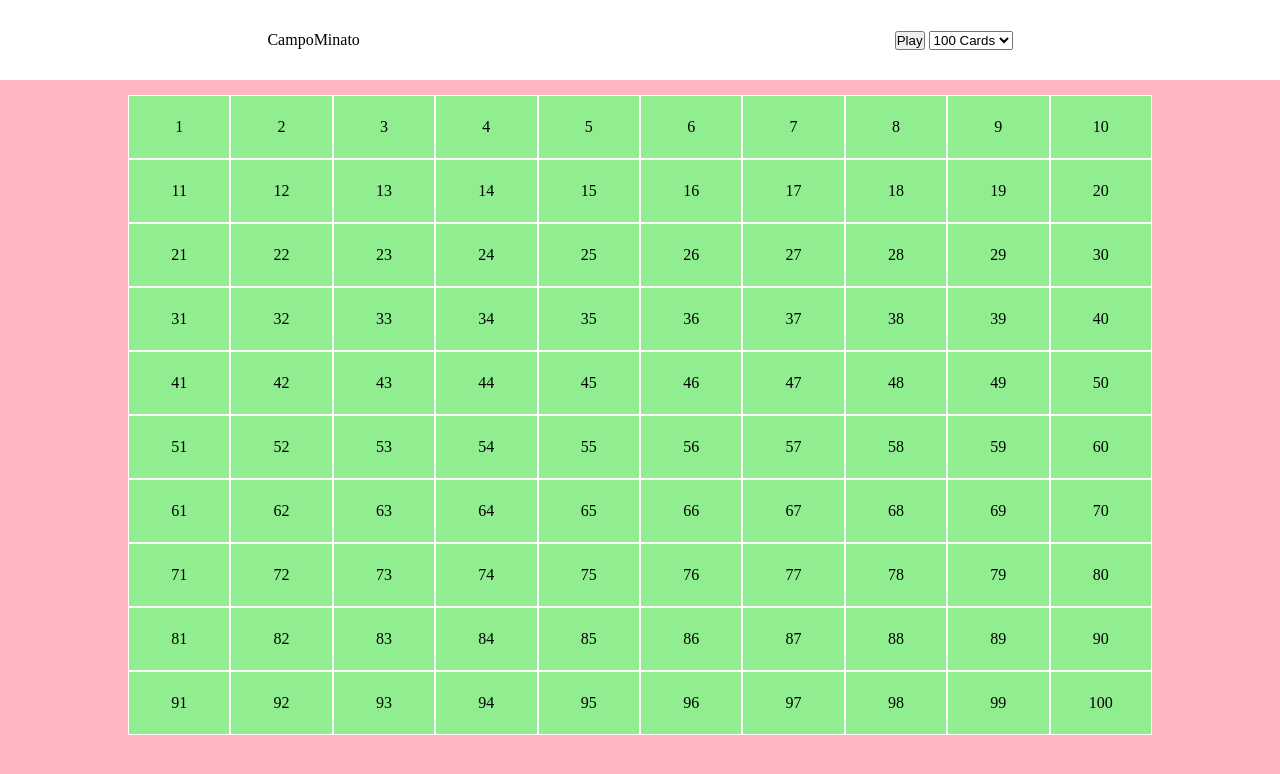
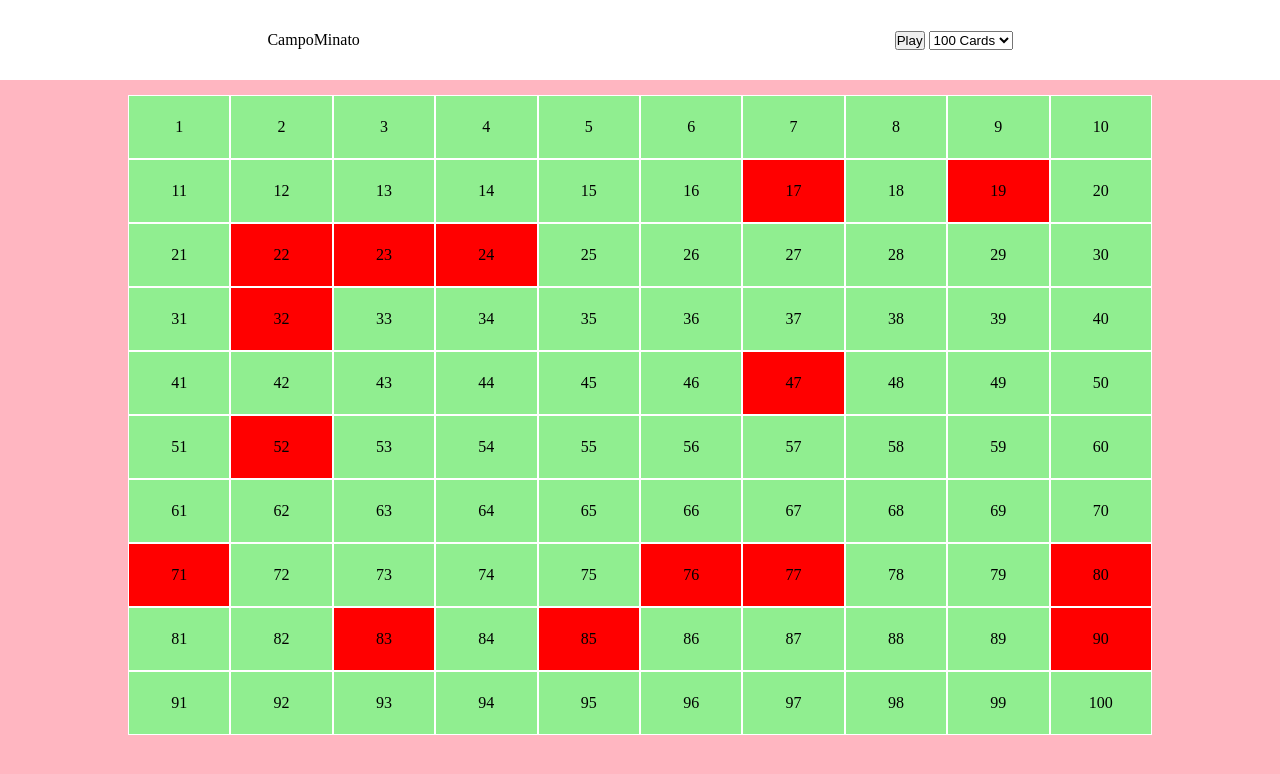
Before and after one commit to Baglio1683/js-campominato-dom, a plain HTML site: page index.html in a window 1280 px wide. Both pictures are taken after a click on the button "Play". Drawn offline with Linux system fonts and the light colour scheme.

Commit message:
add the last version with bug

```diff
--- a/css/style.css
+++ b/css/style.css
@@ -62,16 +62,13 @@ header{
     background-color:lightgreen;
 }
 
-
-
-
-
-
-
-
-
-
-
+/* Setting of card grid click  */
 .card_grid_click{
     background-color: lightskyblue;
 }
+
+.card_grid_bomb{
+
+background-color: red !important;
+
+}
--- a/js/script.js
+++ b/js/script.js
@@ -4,6 +4,7 @@ const grid = document.querySelector(".box_grid");
 const btn = document.querySelector("button");
 
 btn.addEventListener("click" , CreateCards);
+
 
 
 
@@ -34,8 +35,8 @@ function CreateCards(){
      const sel = document.getElementById("select_cards");
      let i= 1;
 
-     const arrayCards = []
      const arrayBomb = GenerateBombs(sel.value);
+
 
      while(i<=sel.value){
 
@@ -52,13 +53,19 @@ function CreateCards(){
        }
 
      card.innerHTML = i;
+
+     if(!arrayBomb.includes(i)){
      card.addEventListener('click' , ShowNumber);
+     }
+     else{
+      card.addEventListener('click' , ShowBomb(arrayBomb));
+     }
 
      grid.appendChild(card);
-     arrayCards.push(card.innerHTML);
-    i++;
+     i++;
 
 }
+
 
 }
 
@@ -66,9 +73,9 @@ function CreateCards(){
 function GenerateBombs(max){
 
   const arrayB = [];
-  let i = 1;
+  let i = 0;
 
-  while(i <= 16){
+  while(i < 16){
 
       let num = Math.floor((Math.random()*(max-1))+1)
 
@@ -81,6 +88,33 @@ function GenerateBombs(max){
 
   }
 
-  return arrayB
+  return arrayB;
 
 }
+
+
+
+
+
+function ShowBomb(arr){
+
+
+    const cardGrid = document.getElementsByClassName("card_grid")
+
+   for(let j = 0 ; j < cardGrid.length ; j ++){
+
+    let find = false;
+
+    for(let k =0 ; k < arr.length ; k++){
+        if(arr[k] == cardGrid[j].innerHTML){
+            find = true;
+        }
+    }
+
+   if(find){
+    cardGrid[j].classList.add("card_grid_bomb")
+   }
+
+   }
+
+}
```
